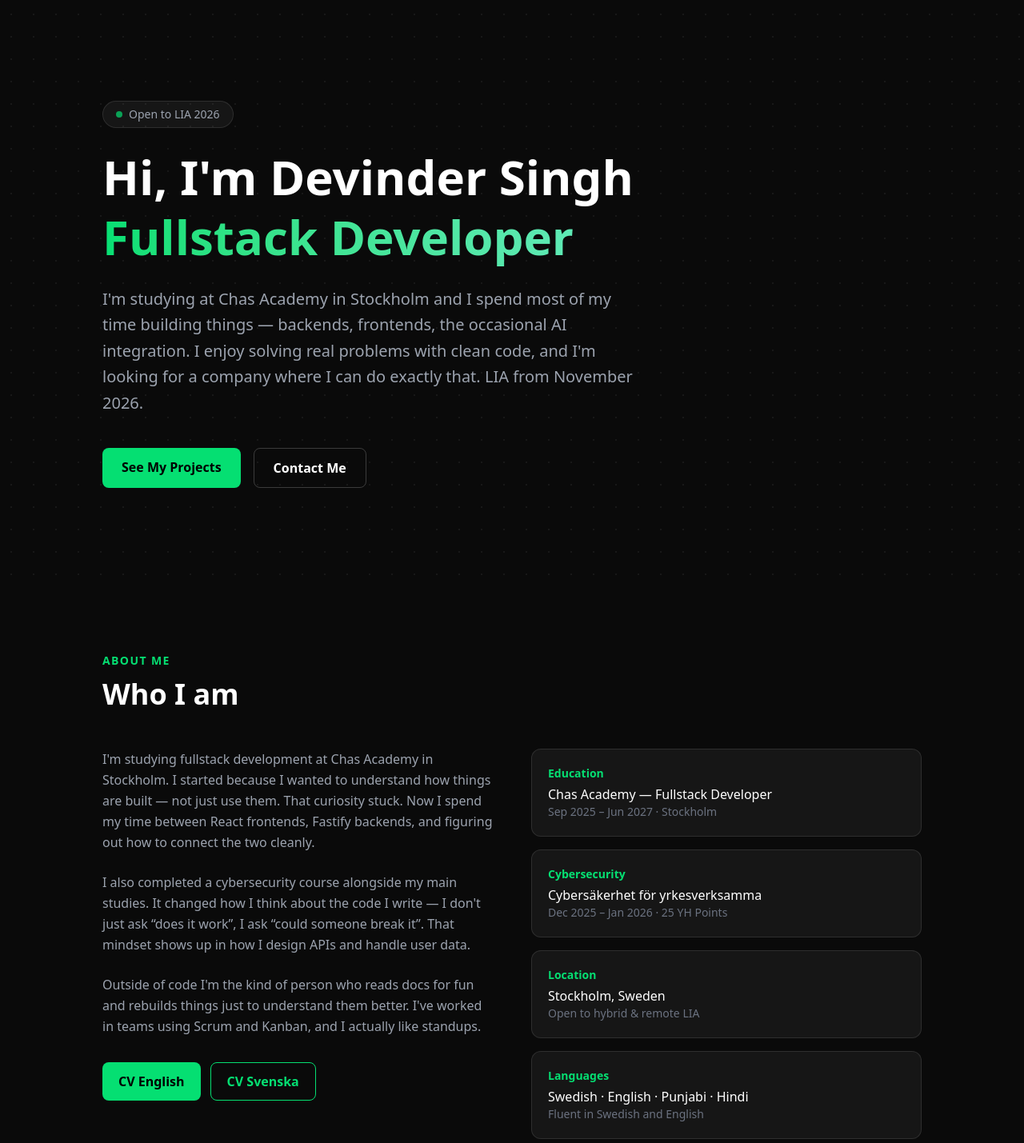
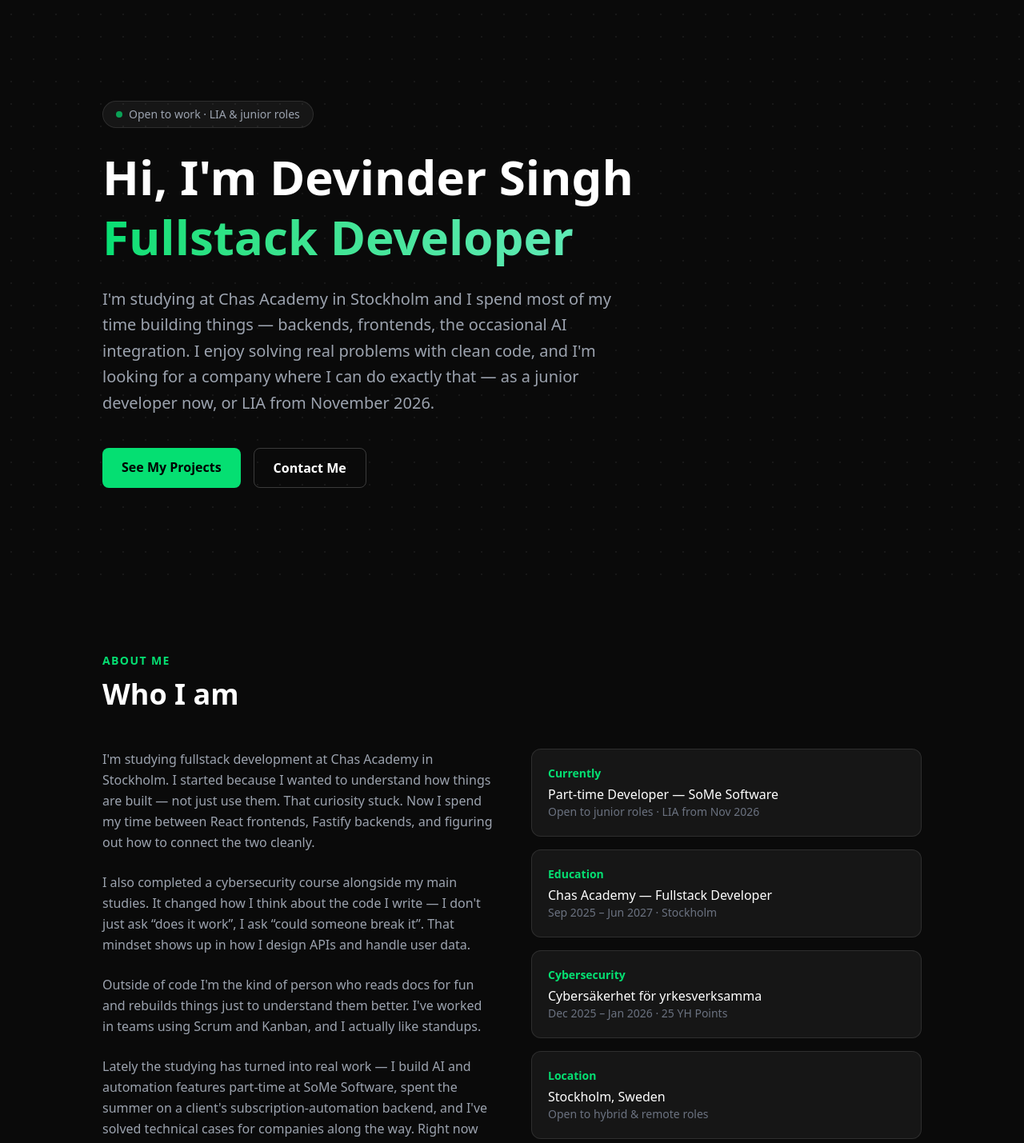
Before and after one commit to devinder-dev/portfolio, a Next.js app: page / in a window 1280 px wide. Shown: the part 80-1509 px from the top of the page at 80% size. Built offline with nearby package versions, Linux system fonts and the light colour scheme.

Commit message:
docs: rewrite README, update About/Hero with current work and broadened availability

```diff
--- a/app/layout.tsx
+++ b/app/layout.tsx
@@ -15,7 +15,7 @@ const geistMono = Geist_Mono({
 
 export const metadata: Metadata = {
   title: "Devinder Singh | Fullstack Developer",
-  description: "Fullstack Developer based in Stockholm. React, Node.js, TypeScript, AI Integration. Seeking LIA November 2026.",
+  description: "Fullstack Developer based in Stockholm. React, Node.js, TypeScript, AI Integration. Seeking junior developer roles and LIA (Nov 2026).",
 };
 
 export default function RootLayout({
--- a/src/components/footer/Footer.tsx
+++ b/src/components/footer/Footer.tsx
@@ -3,7 +3,7 @@ export default function Footer() {
     <footer className="bg-(--bg-primary) border-t border-(--border) py-8 px-6">
       <div className="max-w-5xl mx-auto flex flex-col sm:flex-row items-center justify-between gap-4">
         <p className="text-(--text-muted) text-sm">
-          Built by <span className="text-green-400 font-medium">Devinder Singh</span> · Stockholm 2025
+          Built by <span className="text-green-400 font-medium">Devinder Singh</span> · Stockholm 2026
         </p>
         <p className="text-(--text-muted) text-sm">
           React · Next.js · Tailwind · Framer Motion
--- a/src/sections/about/About.tsx
+++ b/src/sections/about/About.tsx
@@ -36,6 +36,14 @@ export default function About() {
               and rebuilds things just to understand them better. I&apos;ve worked
               in teams using Scrum and Kanban, and I actually like standups.
             </p>
+            <p>
+              Lately the studying has turned into real work — I build AI and
+              automation features part-time at SoMe Software, spent the summer on
+              a client&apos;s subscription-automation backend, and I&apos;ve solved
+              technical cases for companies along the way. Right now I&apos;m also
+              building a RAG system from scratch to properly understand how AI
+              retrieval works.
+            </p>
 
             <div className="flex gap-3 mt-2">
               <a
@@ -59,9 +67,10 @@ export default function About() {
           <div className="grid grid-cols-1 gap-4">
 
             {[
+              { label: "Currently", title: "Part-time Developer — SoMe Software", sub: "Open to junior roles · LIA from Nov 2026" },
               { label: "Education", title: "Chas Academy — Fullstack Developer", sub: "Sep 2025 – Jun 2027 · Stockholm" },
               { label: "Cybersecurity", title: "Cybersäkerhet för yrkesverksamma", sub: "Dec 2025 – Jan 2026 · 25 YH Points" },
-              { label: "Location", title: "Stockholm, Sweden", sub: "Open to hybrid & remote LIA" },
+              { label: "Location", title: "Stockholm, Sweden", sub: "Open to hybrid & remote roles" },
               { label: "Languages", title: "Swedish · English · Punjabi · Hindi", sub: "Fluent in Swedish and English" },
             ].map((card, i) => (
               <FadeUp key={card.label} delay={0.1 + i * 0.08}>
--- a/src/sections/hero/Hero.tsx
+++ b/src/sections/hero/Hero.tsx
@@ -12,7 +12,7 @@ export default function Hero() {
         <FadeUp delay={0}>
           <div className="inline-flex items-center gap-2 bg-(--surface) border border-(--border) rounded-full px-4 py-1.5 mb-6">
             <span className="w-2 h-2 rounded-full bg-green-400 animate-pulse"></span>
-            <span className="text-(--text-secondary) text-sm">Open to LIA 2026</span>
+            <span className="text-(--text-secondary) text-sm">Open to work · LIA & junior roles</span>
           </div>
         </FadeUp>
 
@@ -32,7 +32,8 @@ export default function Hero() {
             I&apos;m studying at Chas Academy in Stockholm and I spend most of my time
             building things — backends, frontends, the occasional AI integration.
             I enjoy solving real problems with clean code, and I&apos;m looking for a
-            company where I can do exactly that. LIA from November 2026.
+            company where I can do exactly that — as a junior developer now,
+            or LIA from November 2026.
           </p>
         </FadeUp>
 
```
Also changed, not shown: 1 other file (tests, documents, lock files or other folders).
